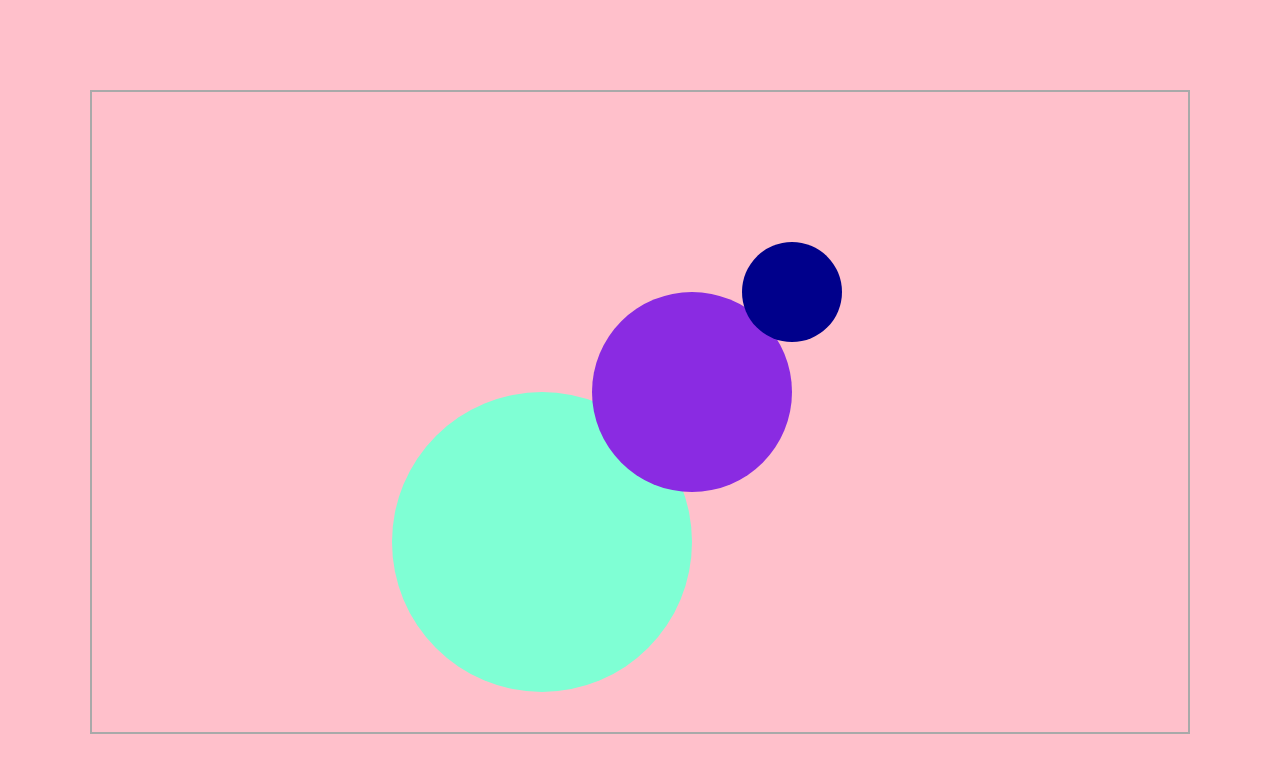
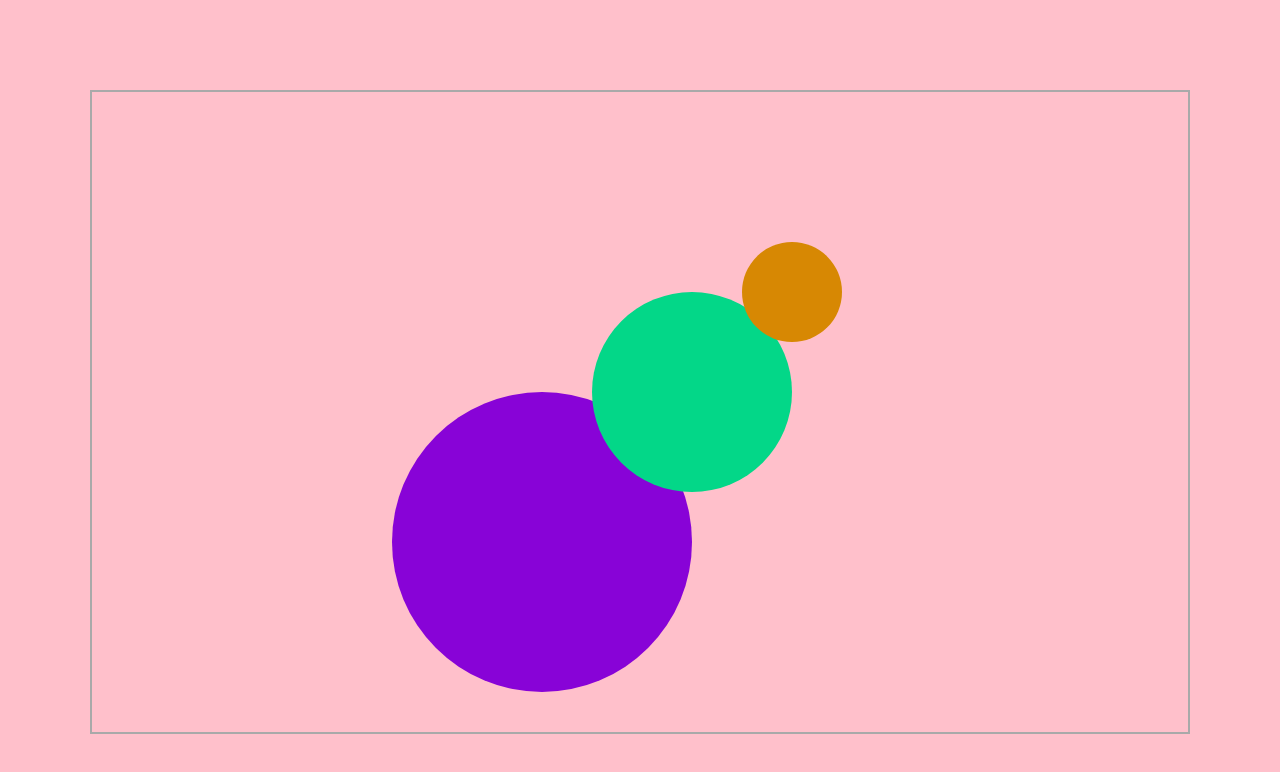
Before and after one commit to 3dwinii/color_change, a plain HTML site: page index.html in a window 1280 px wide. Drawn offline with nearby package versions, Linux system fonts and the light colour scheme.

Commit message:
javascript code created to change colors on page load

```diff
--- a/index.html
+++ b/index.html
@@ -6,6 +6,8 @@
     <meta name="viewport" content="width=device-width, initial-scale=1.0">
     <link rel="stylesheet" href="styles.css">
     <title>color changerrrr</title>
+    <script src="https://ajax.googleapis.com/ajax/libs/jquery/3.6.0/jquery.min.js"></script>
+
 </head>
 <body>
 
@@ -16,6 +18,6 @@
             <div class="ball-three"></div>
 
     </div>
-
+<script src="index.js"></script>
 </body>
 </html>
--- a/index.js
+++ b/index.js
@@ -0,0 +1,11 @@
+var num1 = Math.floor(Math.random() * 255) + 1;
+var num2 = Math.floor(Math.random() * 255) + 1;
+var num3 = Math.floor(Math.random() * 255) + 1;
+var col1 = "rgb(" + num1 + ", " + num2 + ", " + num3 + ")";
+var col2 = "rgb(" + num2 + ", " + num3 + ", " + num1 + ")";
+var col3 = "rgb(" + num3 + ", " + num1 + ", " + num2 + ")";
+
+
+document.querySelector(".ball-one").style.backgroundColor = col1;
+document.querySelector(".ball-two").style.backgroundColor = col2;
+document.querySelector(".ball-three").style.backgroundColor = col3;
```
